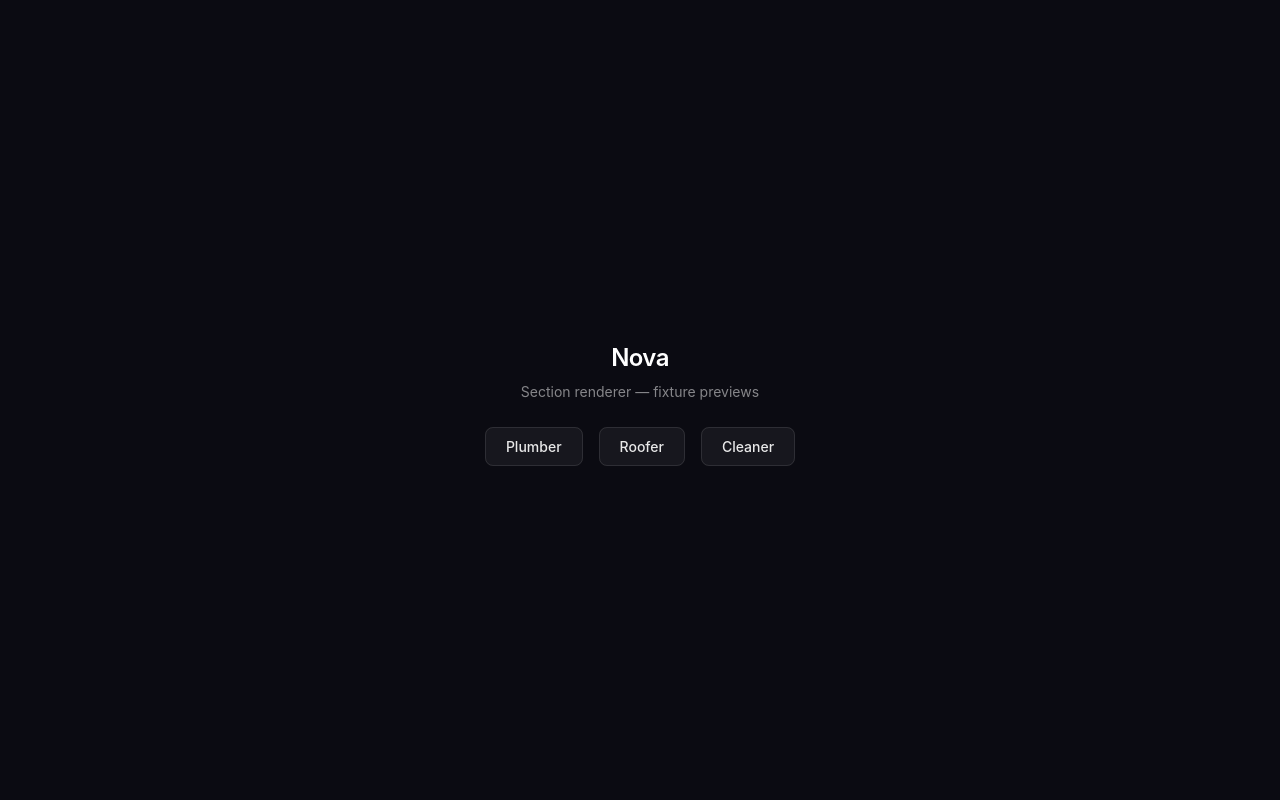
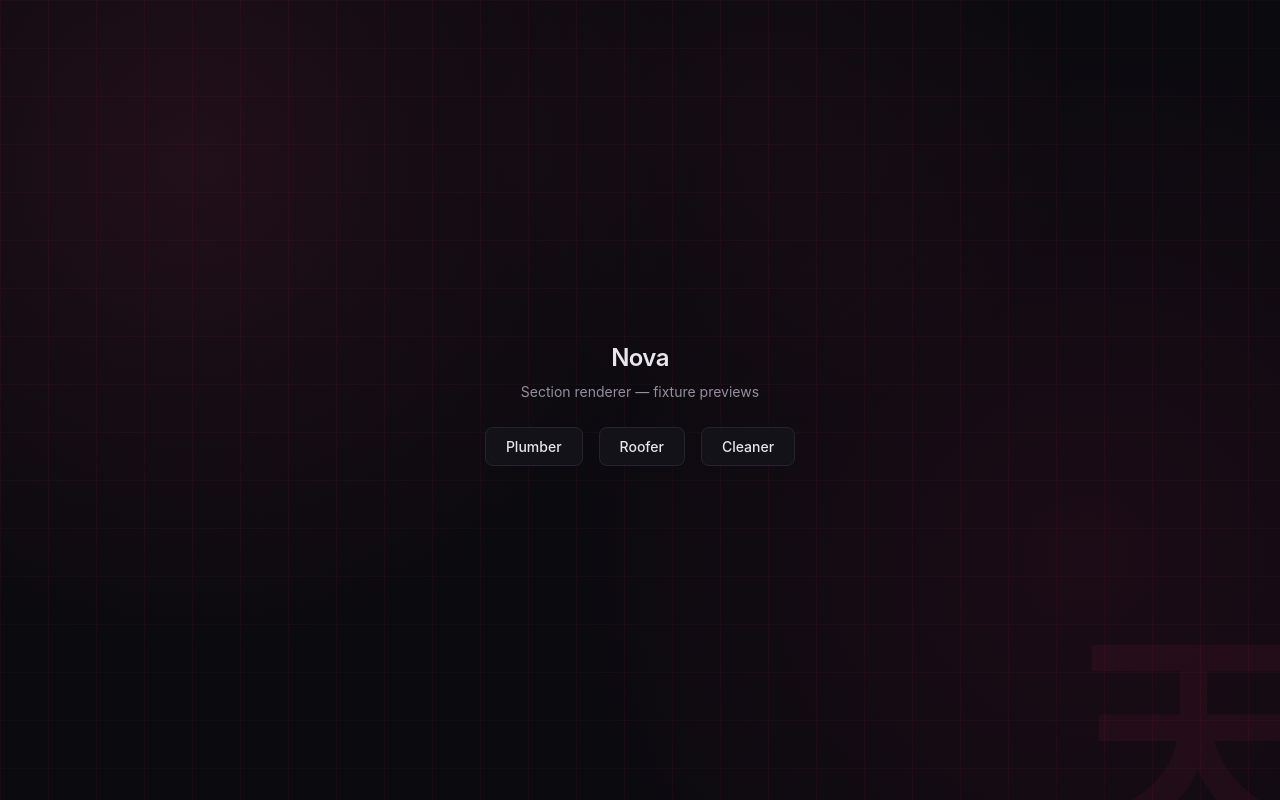
Before and after one commit to joshuadunn300-del/nova, a React (Vite) app in the folder frontend/: page / in a window 1280 px wide. Built offline with nearby package versions, Linux system fonts and the light colour scheme.

Commit message:
Terminal 2: build Nova dojo/brand design tokens (pink/magenta accent, particle-grid bg, kanji watermark, Space Grotesk headings) as Tailwind v4 @theme + utility classes, apply to Home.jsx as reference

```diff
--- a/frontend/src/Home.jsx
+++ b/frontend/src/Home.jsx
@@ -4,17 +4,19 @@ const FIXTURES = ['plumber', 'roofer', 'cleaner']
 
 export default function Home() {
   return (
-    <div className="min-h-screen bg-[#0b0b12] flex flex-col items-center justify-center gap-8 p-8 text-white">
-      <div className="text-center">
-        <h1 className="font-nova-heading text-2xl font-semibold tracking-tight">Nova</h1>
-        <p className="mt-2 text-sm text-white/50">Section renderer — fixture previews</p>
+    <div className="nova-dojo-bg nova-kanji-watermark min-h-screen flex flex-col items-center justify-center gap-8 p-8 text-nova-text">
+      <div className="relative text-center">
+        <h1 className="font-nova-heading text-2xl font-semibold tracking-tight">
+          Nova
+        </h1>
+        <p className="mt-2 text-sm text-nova-text-muted">Section renderer — fixture previews</p>
       </div>
-      <ul className="flex gap-4">
+      <ul className="relative flex gap-4">
         {FIXTURES.map((slug) => (
           <li key={slug}>
             <Link
               to={`/preview/${slug}`}
-              className="rounded-lg border border-white/10 bg-white/5 px-5 py-2.5 capitalize text-sm font-medium text-white/90 transition hover:border-white/20 hover:bg-white/10"
+              className="rounded-lg border border-nova-border bg-nova-surface px-5 py-2.5 capitalize text-sm font-medium text-nova-text transition hover:border-nova-accent/50 hover:bg-nova-surface-hover"
             >
               {slug}
             </Link>
--- a/frontend/src/index.css
+++ b/frontend/src/index.css
@@ -13,7 +13,30 @@
 @import "@fontsource/space-grotesk/600.css";
 @import "@fontsource/space-grotesk/700.css";
 
-/* Real Tenji (per UI-Reference recon): Space Grotesk for headings, Inter for body. */
+/* ============================================================================
+   NOVA DESIGN TOKENS — the "dojo" brand system, matching real Tenji's live UI
+   (09 - Resources/UI-Reference/_INDEX.md "Aesthetic" + designer.md's palette
+   swatches, not the original spec doc). This is Nova's OWN APP CHROME ONLY —
+   dashboard, sidebar, editor shell, tool pages. It must NEVER apply to
+   generated client-site output (renderer/SiteRenderer.jsx + sections/*.jsx),
+   which uses each site's own independent `theme.primary/secondary/font` —
+   see renderer contract in frontend/README.md. Two separate brand systems,
+   don't conflate them.
+
+   Usage: these are Tailwind v4 @theme values, so standard utilities work
+   directly — bg-nova-accent, text-nova-text-muted, border-nova-border, etc.
+   ============================================================================ */
+@theme {
+  --color-nova-accent: #f2386f; /* primary hot-pink/magenta brand accent */
+  --color-nova-accent-deep: #9d174d; /* darker magenta, secondary accent / default site theme primary */
+  --color-nova-bg: #0a0a0f; /* near-black app background */
+  --color-nova-surface: #121218; /* cards, sidebar, panels */
+  --color-nova-surface-hover: #1a1a22;
+  --color-nova-border: #24242e;
+  --color-nova-text: #e8e6ec;
+  --color-nova-text-muted: #92909e;
+}
+
 :root {
   --font-sans: 'Inter', ui-sans-serif, system-ui, -apple-system, sans-serif;
   --font-heading: 'Space Grotesk', 'Inter', ui-sans-serif, system-ui, -apple-system, sans-serif;
@@ -21,10 +44,44 @@
 
 body {
   font-family: var(--font-sans);
-  background-color: #0b0b12;
-  color: #e5e7eb;
+  background-color: var(--color-nova-bg);
+  color: var(--color-nova-text);
 }
 
 .font-nova-heading {
   font-family: var(--font-heading);
 }
+
+/* Faint pink grid + floating particle dots, per _INDEX.md's "Aesthetic" note.
+   Apply to any full-bleed app-chrome surface (dashboard hero, auth pages, etc). */
+.nova-dojo-bg {
+  position: relative;
+  background-color: var(--color-nova-bg);
+  background-image:
+    radial-gradient(circle at 15% 20%, rgba(242, 56, 111, 0.10), transparent 40%),
+    radial-gradient(circle at 85% 70%, rgba(157, 23, 77, 0.12), transparent 45%),
+    radial-gradient(circle at 60% 15%, rgba(242, 56, 111, 0.05), transparent 30%),
+    linear-gradient(rgba(242, 56, 111, 0.05) 1px, transparent 1px),
+    linear-gradient(90deg, rgba(242, 56, 111, 0.05) 1px, transparent 1px);
+  background-size: auto, auto, auto, 48px 48px, 48px 48px;
+}
+
+/* Large low-opacity kanji watermark (天 = "Tenji"/"heaven" in the original;
+   Nova can swap the character via --nova-kanji-char if the brand wants its own). */
+.nova-kanji-watermark {
+  position: relative;
+  overflow: hidden;
+}
+.nova-kanji-watermark::after {
+  content: var(--nova-kanji-char, '天');
+  position: absolute;
+  right: -0.1em;
+  bottom: -0.25em;
+  font-size: 14rem;
+  line-height: 1;
+  font-weight: 700;
+  color: var(--color-nova-accent);
+  opacity: 0.06;
+  pointer-events: none;
+  user-select: none;
+}
```
